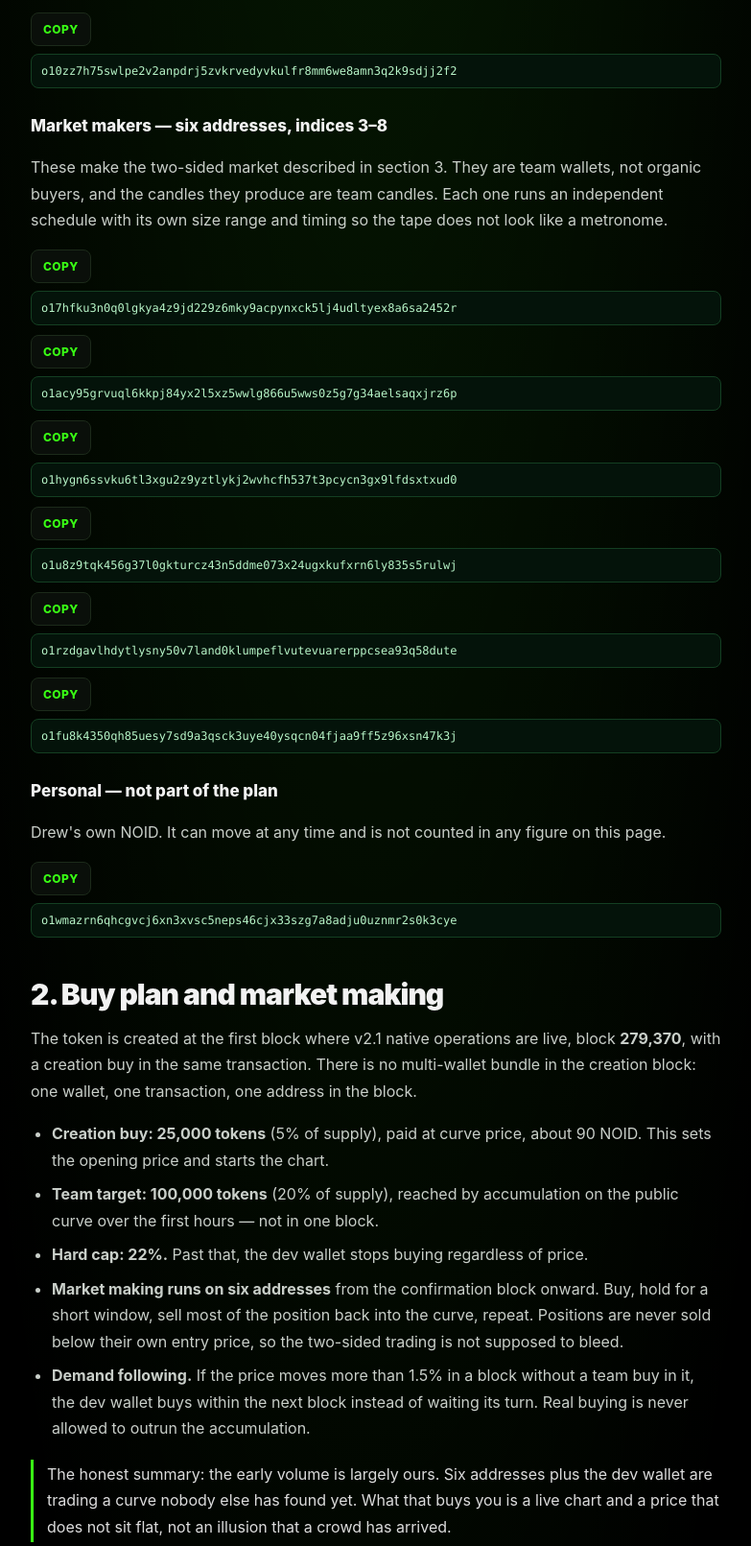
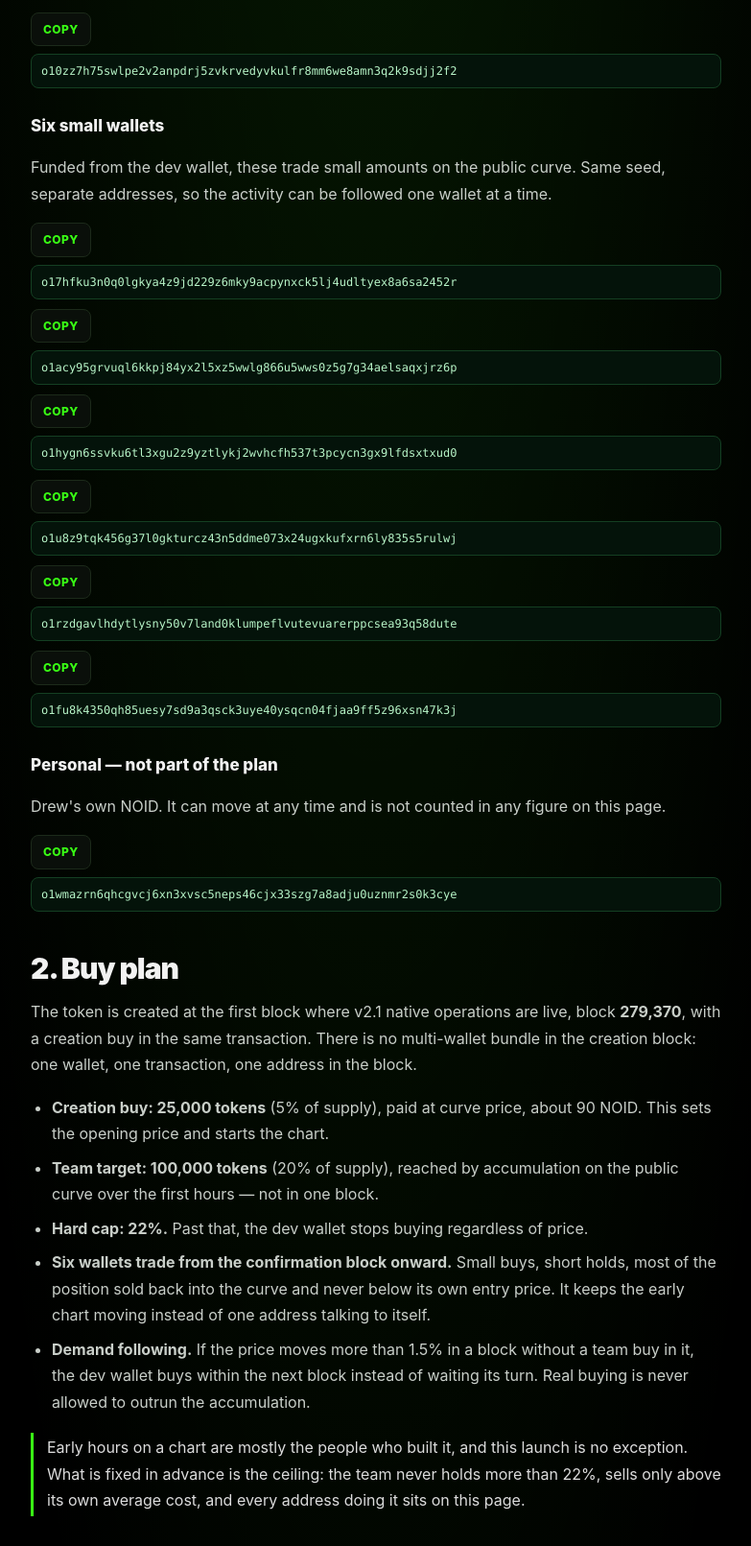
Before and after one commit to duliduliduli/noidcat-site, a plain HTML site: page disclosure.html in a window 1280 px wide. Shown: the part 948-2559 px from the top of the page at 96% size, without its empty margins (248-1031 px from the left). Drawn offline with Linux system fonts and the light colour scheme.

Commit message:
Reframe the six team wallets as plain wallets; drop market-maker jargon

```diff
--- a/disclosure.html
+++ b/disclosure.html
@@ -48,8 +48,8 @@
   <p>Pays the 500 NOID holder backing, executes the 25,000 token creation buy, and accumulates toward the team target. This is the only wallet that ever sells into the ladder.</p>
   <div class="copyrow"><code data-copy>o10zz7h75swlpe2v2anpdrj5zvkrvedyvkulfr8mm6we8amn3q2k9sdjj2f2</code><button class="copybtn" type="button" data-copy-btn>Copy</button></div>
 
-  <h3>Market makers &mdash; six addresses, indices 3&ndash;8</h3>
-  <p>These make the two-sided market described in section 3. They are team wallets, not organic buyers, and the candles they produce are team candles. Each one runs an independent schedule with its own size range and timing so the tape does not look like a metronome.</p>
+  <h3>Six small wallets</h3>
+  <p>Funded from the dev wallet, these trade small amounts on the public curve. Same seed, separate addresses, so the activity can be followed one wallet at a time.</p>
   <div class="copyrow"><code data-copy>o17hfku3n0q0lgkya4z9jd229z6mky9acpynxck5lj4udltyex8a6sa2452r</code><button class="copybtn" type="button" data-copy-btn>Copy</button></div>
   <div class="copyrow"><code data-copy>o1acy95grvuql6kkpj84yx2l5xz5wwlg866u5wws0z5g7g34aelsaqxjrz6p</code><button class="copybtn" type="button" data-copy-btn>Copy</button></div>
   <div class="copyrow"><code data-copy>o1hygn6ssvku6tl3xgu2z9yztlykj2wvhcfh537t3pcycn3gx9lfdsxtxud0</code><button class="copybtn" type="button" data-copy-btn>Copy</button></div>
@@ -61,18 +61,18 @@
   <p>Drew's own NOID. It can move at any time and is not counted in any figure on this page.</p>
   <div class="copyrow"><code data-copy>o1wmazrn6qhcgvcj6xn3xvsc5neps46cjx33szg7a8adju0uznmr2s0k3cye</code><button class="copybtn" type="button" data-copy-btn>Copy</button></div>
 
-  <h2 id="plan">2. Buy plan and market making</h2>
+  <h2 id="plan">2. Buy plan</h2>
   <p>The token is created at the first block where v2.1 native operations are live, block <strong>279,370</strong>, with a creation buy in the same transaction. There is no multi-wallet bundle in the creation block: one wallet, one transaction, one address in the block.</p>
 
   <ul>
     <li><strong>Creation buy: 25,000 tokens</strong> (5% of supply), paid at curve price, about 90 NOID. This sets the opening price and starts the chart.</li>
     <li><strong>Team target: 100,000 tokens</strong> (20% of supply), reached by accumulation on the public curve over the first hours — not in one block.</li>
     <li><strong>Hard cap: 22%.</strong> Past that, the dev wallet stops buying regardless of price.</li>
-    <li><strong>Market making runs on six addresses</strong> from the confirmation block onward. Buy, hold for a short window, sell most of the position back into the curve, repeat. Positions are never sold below their own entry price, so the two-sided trading is not supposed to bleed.</li>
+    <li><strong>Six wallets trade from the confirmation block onward.</strong> Small buys, short holds, most of the position sold back into the curve and never below its own entry price. It keeps the early chart moving instead of one address talking to itself.</li>
     <li><strong>Demand following.</strong> If the price moves more than 1.5% in a block without a team buy in it, the dev wallet buys within the next block instead of waiting its turn. Real buying is never allowed to outrun the accumulation.</li>
   </ul>
 
-  <p class="note">The honest summary: the early volume is largely ours. Six addresses plus the dev wallet are trading a curve nobody else has found yet. What that buys you is a live chart and a price that does not sit flat, not an illusion that a crowd has arrived.</p>
+  <p class="note">Early hours on a chart are mostly the people who built it, and this launch is no exception. What is fixed in advance is the ceiling: the team never holds more than 22%, sells only above its own average cost, and every address doing it sits on this page.</p>
 
   <h2 id="exit">3. Sell ladder</h2>
   <p>The dev wallet is the only seller, and it sells on a fixed ladder measured against its own average entry price. Nothing is sold below that average.</p>
```
Also changed, not shown: whitepaper.html (+7 -7 lines).
